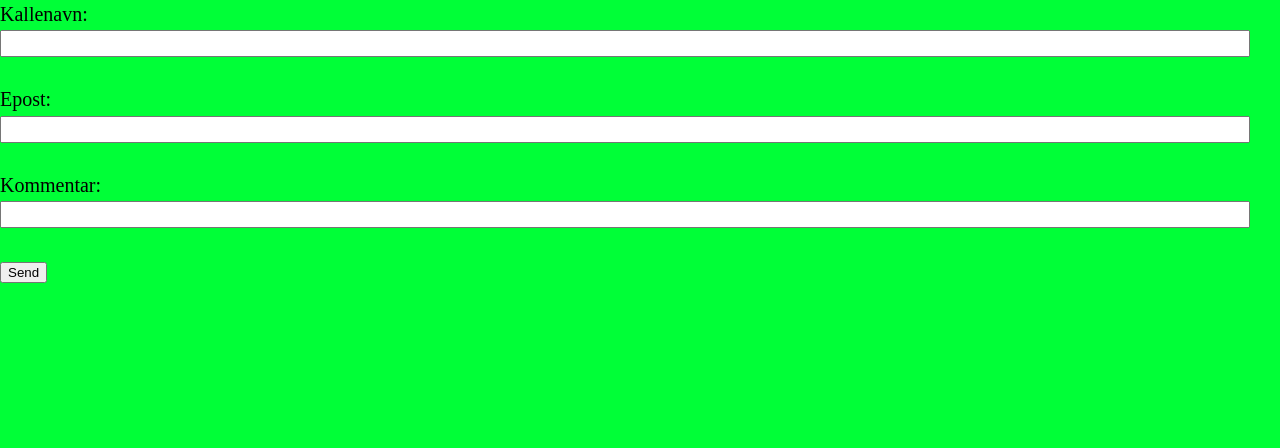
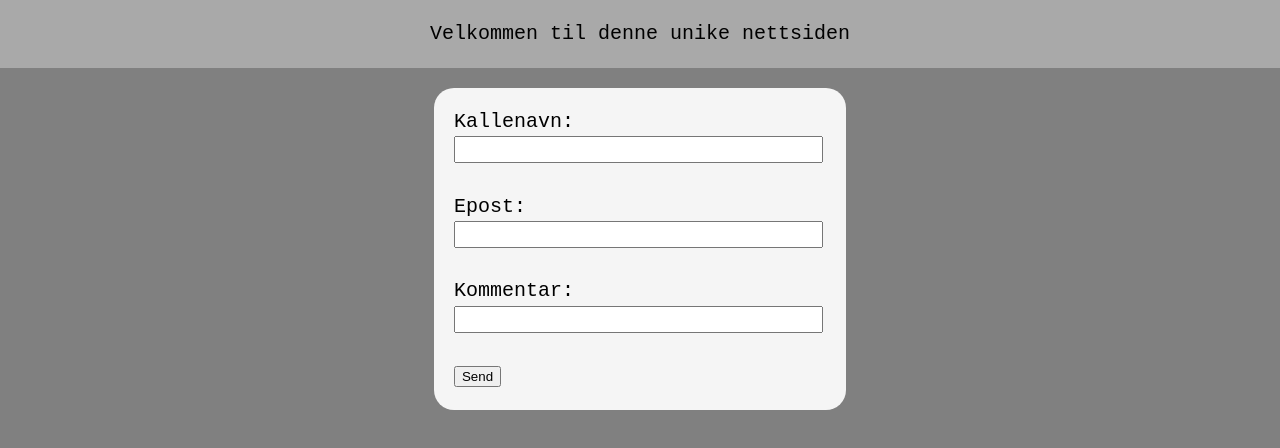
Before and after one commit to SebDeb06/express-repetisjon, a website: page html/forside.html in a window 1280 px wide. Drawn offline with Linux system fonts and the light colour scheme.

Commit message:
Jeg har lagd nettsiden finere og mere bruk bar.

```diff
--- a/html/forside.html
+++ b/html/forside.html
@@ -7,7 +7,9 @@
     <link rel="stylesheet" href="/style.css">
 </head>
 <body>
-    <form action="/kommentar" method="POST">
+    <p class="tittel-style"> Velkommen til denne unike nettsiden</p>
+    <div class="form-div">
+        <form action="/kommentar" method="POST" class="form-style">
             <label for="kallenavn">Kallenavn:</label>
             <input type="text" id="kallenavn" name="kallenavn" style="width: 97%; font-size: large;"required />
             <br /><br />
@@ -19,5 +21,6 @@
             <br /><br />
             <button type="submit" class="submit-wrapper">Send</button>
         </form>
+    </div>
 </body>
 </html>
--- a/public/style.css
+++ b/public/style.css
@@ -53,5 +53,27 @@ table {
 /*CSS RESET END*/
 
 body{
-    background-color: rgb(0, 255, 55);
+    background-color: gray;
+    font-family: monospace;
 }
+
+.form-div{
+    width: 50vw;
+    margin-left: 25vw;
+    margin-top: 2.5vh;
+    display: flex;
+    justify-content: center;
+}
+
+.form-style{
+    background-color: whitesmoke;
+    padding: 20px;
+    border-radius: 20px;
+}
+
+.tittel-style{
+    display: flex;
+    justify-content: center;
+    padding: 20px;
+    background-color: darkgray;
+}
```
Also changed, not shown: kommentar.json (+15 -0 lines). Lines whose indentation alone changed are shown as unchanged.
